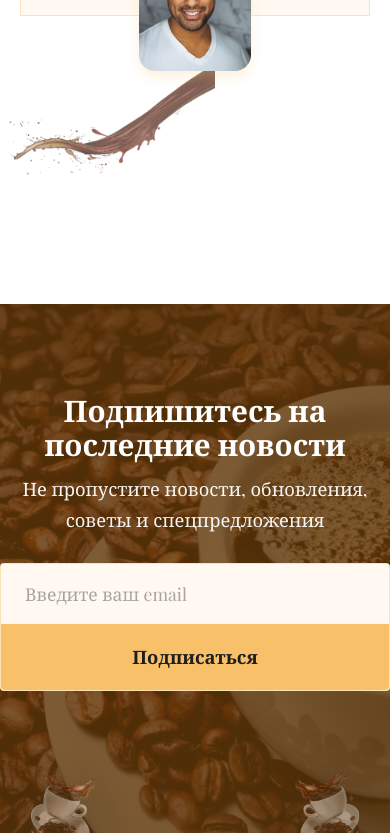
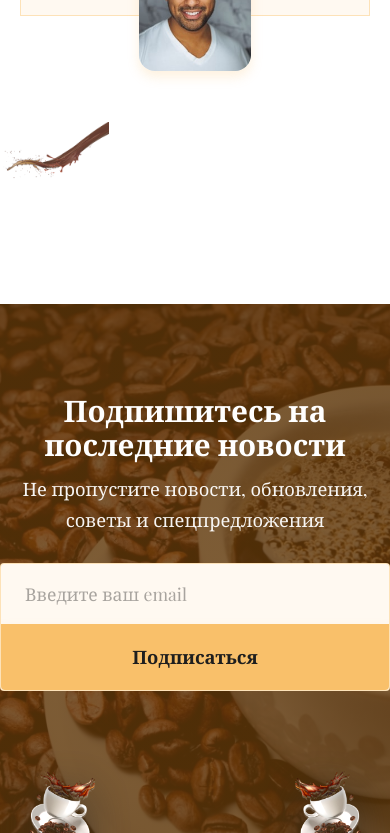
Before and after one commit to emaling85/emaling-demos, a plain HTML site: page bean-scene/index.html in a window 390 px wide. Shown: the part 6270-7103 px from the top of the page. Drawn offline with nearby package versions, Linux system fonts and the light colour scheme; a web font is replaced by a local one.

Commit message:
Keep feedback splashes beside card on tablet/mobile; cups full opacity.

```diff
--- a/bean-scene/styles.css
+++ b/bean-scene/styles.css
@@ -1291,7 +1291,7 @@ body.modal-open {
   }
 
   .subscribe__wing {
-    opacity: 0.45;
+    opacity: 1;
   }
 
   .section-title--left {
@@ -1327,7 +1327,7 @@ body.modal-open {
   }
 
   .feedback .deco {
-    width: min(420px, 48vw);
+    width: min(380px, 24vw);
   }
 }
 
@@ -1366,8 +1366,8 @@ body.modal-open {
   }
 
   .feedback .deco {
-    width: min(280px, 55vw);
-    opacity: 0.7;
+    width: min(200px, 28vw);
+    opacity: 0.85;
   }
 }
 
```
